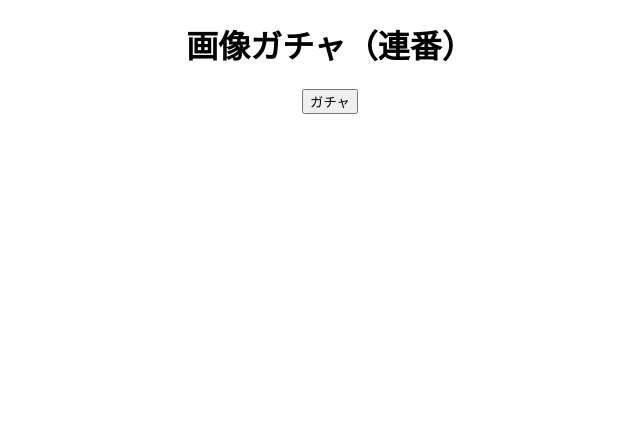
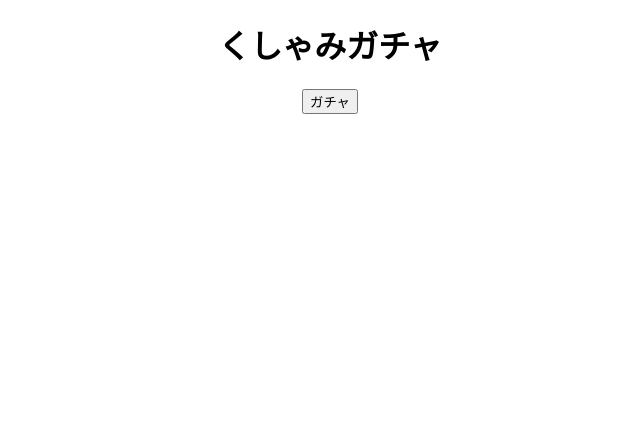
Before and after one commit to PSNE54534/sneeze_image, a plain HTML site: page index.html in a window 1280 px wide. Shown: the whole page, without its empty margins (310-950 px from the left). Drawn offline with Linux system fonts and the light colour scheme.

Commit message:
Update index.html

```diff
--- a/index.html
+++ b/index.html
@@ -27,7 +27,7 @@
 </head>
 <body>
 
-  <h1>画像ガチャ（連番）</h1>
+  <h1>くしゃみガチャ</h1>
   <button id="gachaButton">ガチャ</button>
   <div id="imageFrame">
     <img id="randomImage" src="" alt="ガチャ結果">
```
